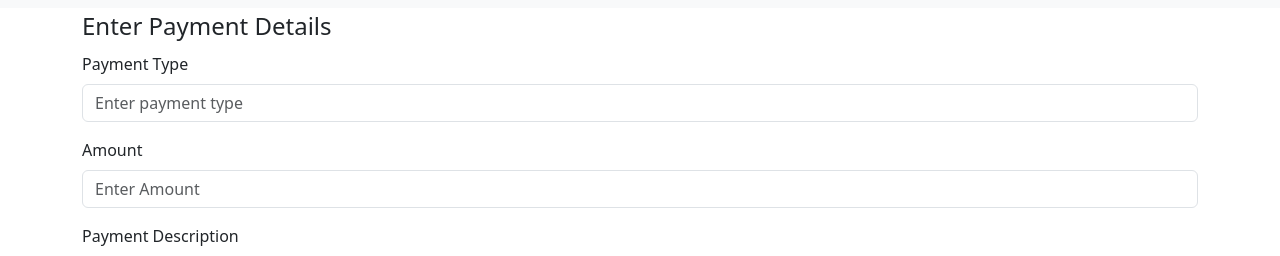
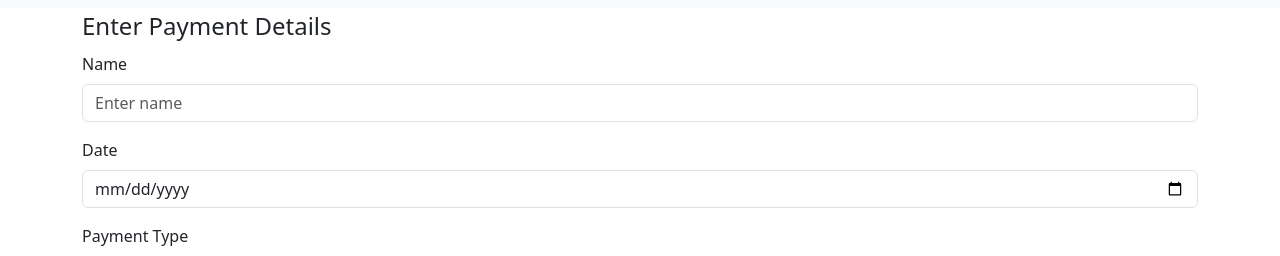
Before and after one commit to SandunRanjanaM/CabServiceManagement, a React (Create React App) app in the folder frontend/: page /add in a window 1280 px wide. Shown: the part 318-574 px from the top of the page. Built offline with nearby package versions, Linux system fonts and the light colour scheme.

Commit message:
Add new lines AddPaymentDetails.js

```diff
--- a/frontend/src/components/AddPaymentDetails.js
+++ b/frontend/src/components/AddPaymentDetails.js
@@ -5,6 +5,8 @@ import { Link } from "react-router-dom";
 
 export default function AddPaymentDetails() {
 
+    const [name, setName] = useState("");
+    const [date, setDate] = useState("");
     const [paymentType, setPaymentType] = useState("");
     const [amount, setAmount] = useState("");
     const [paymentDescription, setPaymentDescription] = useState("");
@@ -13,14 +15,18 @@ export default function AddPaymentDetails() {
         e.preventDefault();
 
         const newPayment = {
+            name,
+            date,
             paymentType,
             amount,
             paymentDescription
         }
 
         axios.post("http://localhost:8070/paymentdetails/add", newPayment).then(() => {
-            alert("Student Added")
+            alert("Payment Detail Added Successfully")
 
+            setName("");
+            setDate("");
             setPaymentType("");
             setAmount("");
             setPaymentDescription("");
@@ -38,6 +44,28 @@ export default function AddPaymentDetails() {
             <form onSubmit={sendData}>
 
                 <legend>Enter Payment Details</legend>
+
+            <div className="mb-3">
+                <label for="name" className="form-label">Name</label>
+                <input type="text" className="form-control" id="name" placeholder="Enter name"
+                onChange={(e) => {
+
+                    setName(e.target.value);
+
+                }}>
+                </input>
+            </div>
+
+            <div className="mb-3">
+                <label for="date" className="form-label">Date</label>
+                <input type="date" className="form-control" id="date" placeholder="Enter date"
+                onChange={(e) => {
+
+                    setDate(e.target.value);
+
+                }}>
+                </input>
+            </div>
 
             <div className="mb-3">
                 <label for="paymentType" className="form-label">Payment Type</label>
```
